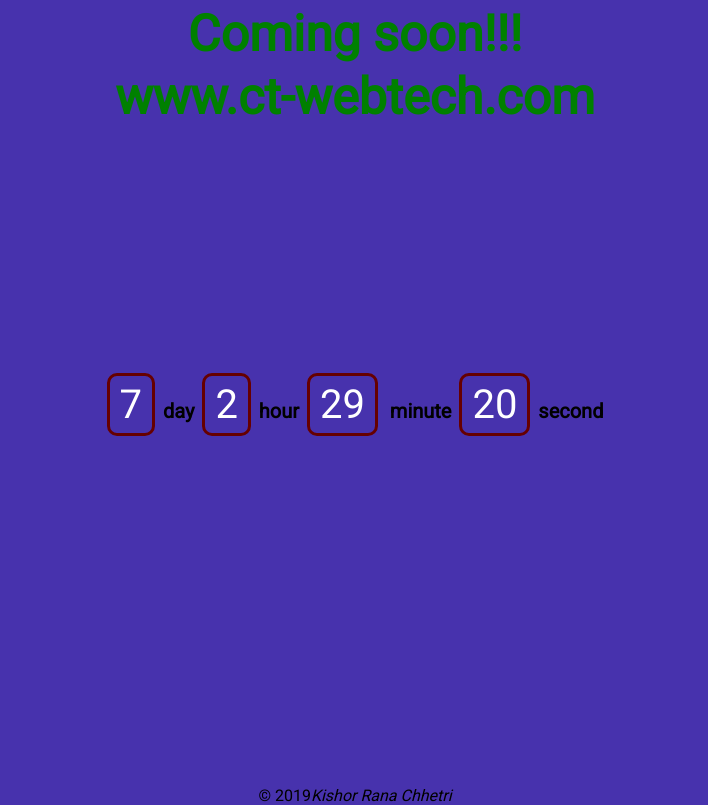
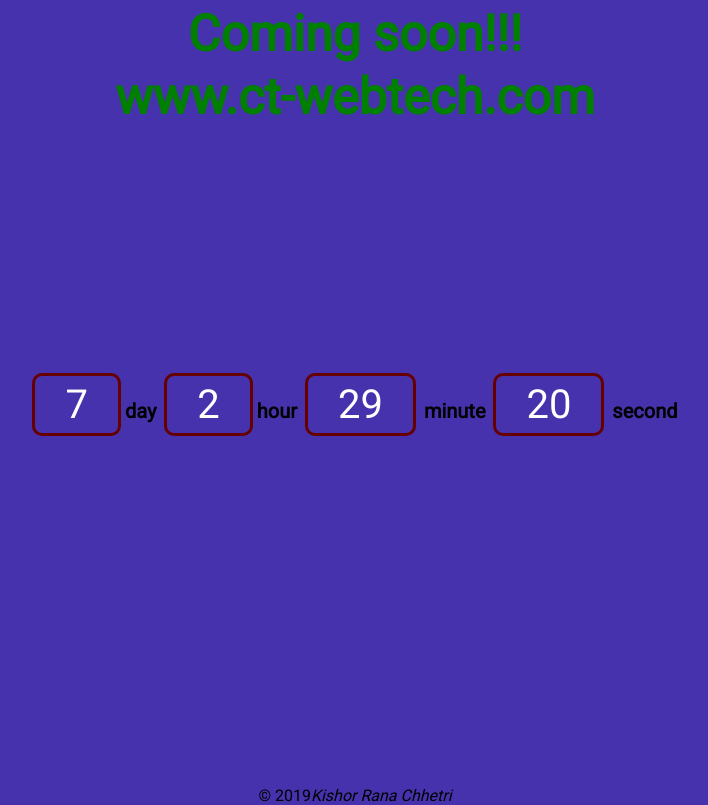
Before and after one commit to kranach2/MernWebsite, a React (Create React App) app in the folder client/: page / in a window 1280 px wide. Shown: the whole page, without its empty margins (285-993 px from the left). Built offline with nearby package versions, Linux system fonts and the light colour scheme.

Commit message:
eleventh commit

```diff
--- a/client/src/App.js
+++ b/client/src/App.js
@@ -45,19 +45,19 @@
           <div className={styles.group}>
             <ul>
             <li> <span className={styles.day}>{day}</span>
-            &nbsp;{" "}
+            &nbsp;
             <span className={ styles.textday}>
               day
-            </span>{" "} </li> &nbsp;
+            </span>{" "} &nbsp; </li>
 
           <li>
-            <span className={styles.hour}>{hour}</span> &nbsp;
+            <span className={styles.hour}>{hour}</span>&nbsp;
             <span className={ styles.texthour}>
               hour
-            </span>{" "} &nbsp;
-            </li>
+            </span>{" "} &nbsp; </li>
+
             <li>
-            <span className={styles.minute}>{minute}</span> &nbsp;{" "}
+            <span className={styles.minute}>{minute}</span> &nbsp;
             <span className={ styles.textminute}>
               minute
             </span>{" "} &nbsp;
--- a/client/src/css/App.module.css
+++ b/client/src/css/App.module.css
@@ -42,8 +42,8 @@
   border: 3px solid rgb(102, 0, 0);
   padding-top: 5px;
   padding-bottom: 5px;
-  padding-right: 10px;
-  padding-left: 10px;
+  padding-right: 30px;
+  padding-left: 30px;
   border-radius: 10px;
   color: rgb(255, 255, 255);
   font-size: 40px;
@@ -89,7 +89,10 @@
   h2 {
     font-size: 20px;
   }
-
+  ul li {
+    display: block;
+    margin-bottom: 30px ;
+  }
 }
 @media only screen and (min-width: 600px) {
   h1,
@@ -97,20 +100,18 @@
     font-size: 30px;
 
 }
-:local(.group) {
+ul li {
+  display: inline-block;
 
-
-
-  }
+}
 }
 @media only screen and (min-width: 900px) {
   h1,
   h2 {
     font-size: 40px;
   }
-  :local(.group) {
-
-
+  ul li {
+    display: inline-block;
 
   }
 }
@@ -119,9 +120,5 @@
   h2 {
     font-size: 50px;
   }
-  :local(.group) {
 
-
-
-  }
 }
```
